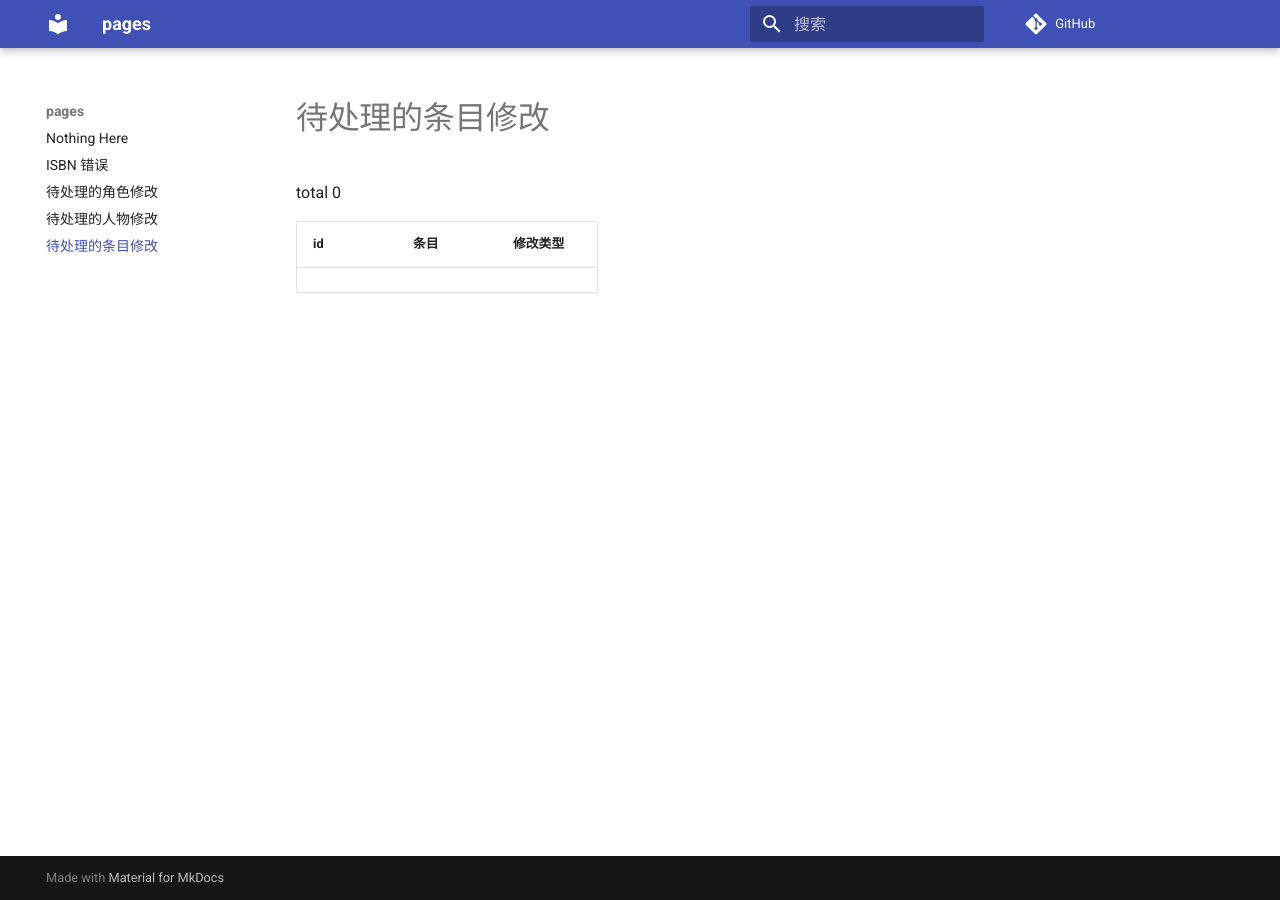
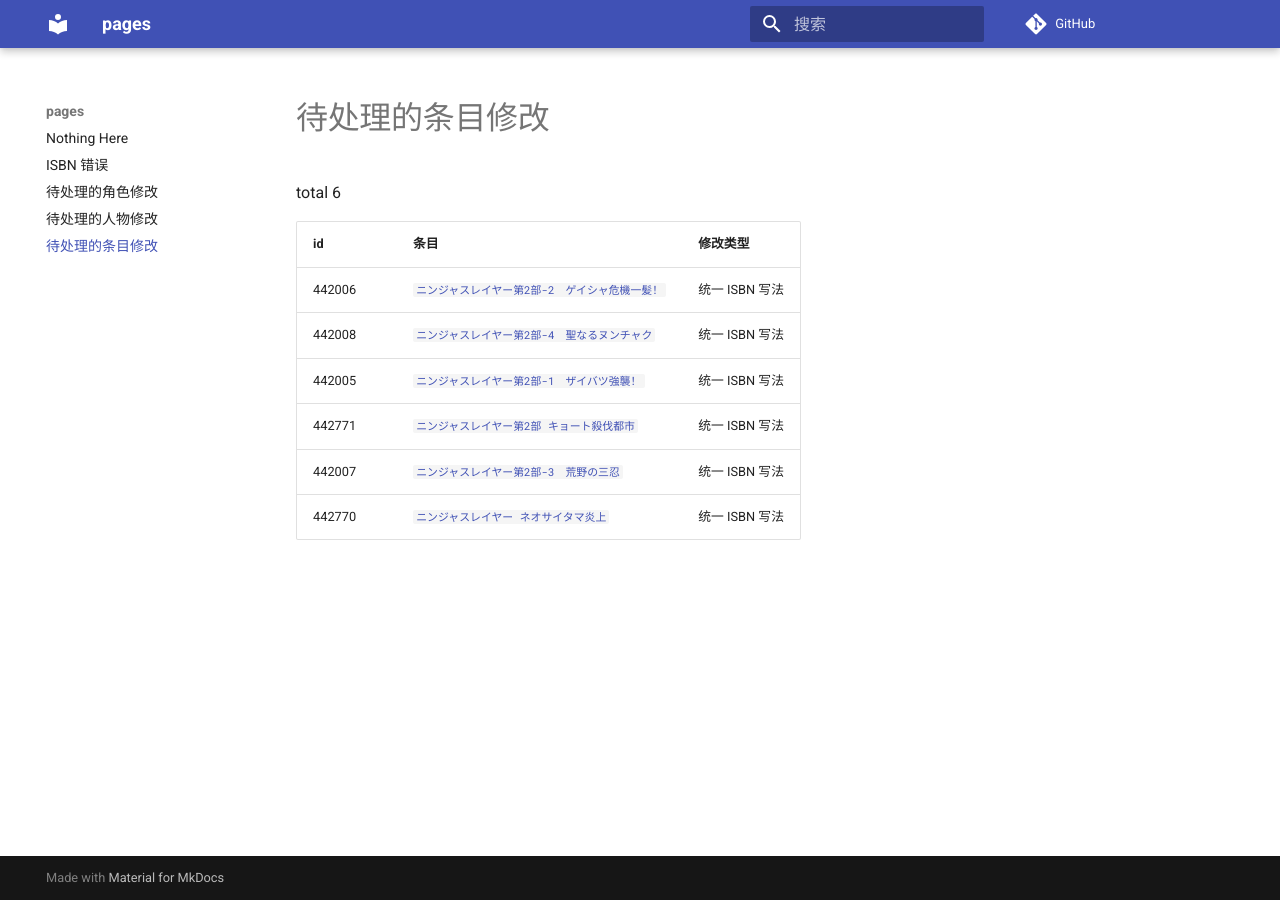
Before and after one commit to trim21/bangumi-pages, an MkDocs documentation site: the page built from docs/pending-subject-changes.md, in a window 1280 px wide. Built offline with MkDocs 1.6.1 and Material for MkDocs 9.7.7, drawn with Linux system fonts in a browser that asks for light colours; comment, search, counter and statistics services are not loaded.

Commit message:
update pending-changes.md

```diff
--- a/docs/pending-subject-changes.md
+++ b/docs/pending-subject-changes.md
@@ -1,6 +1,12 @@
 # 待处理的条目修改
 
-total 0
+total 6
 
 | id | 条目 | 修改类型 |
 | --- | --- | --- |
+| 442006 | [`ニンジャスレイヤー第2部-2　ゲイシャ危機一髪！`](https://bgm.tv/subject/442006) | 统一 ISBN 写法 |
+| 442008 | [`ニンジャスレイヤー第2部-4　聖なるヌンチャク`](https://bgm.tv/subject/442008) | 统一 ISBN 写法 |
+| 442005 | [`ニンジャスレイヤー第2部-1　ザイバツ強襲！`](https://bgm.tv/subject/442005) | 统一 ISBN 写法 |
+| 442771 | [`ニンジャスレイヤー第2部 キョート殺伐都市`](https://bgm.tv/subject/442771) | 统一 ISBN 写法 |
+| 442007 | [`ニンジャスレイヤー第2部-3　荒野の三忍`](https://bgm.tv/subject/442007) | 统一 ISBN 写法 |
+| 442770 | [`ニンジャスレイヤー ネオサイタマ炎上`](https://bgm.tv/subject/442770) | 统一 ISBN 写法 |
```
